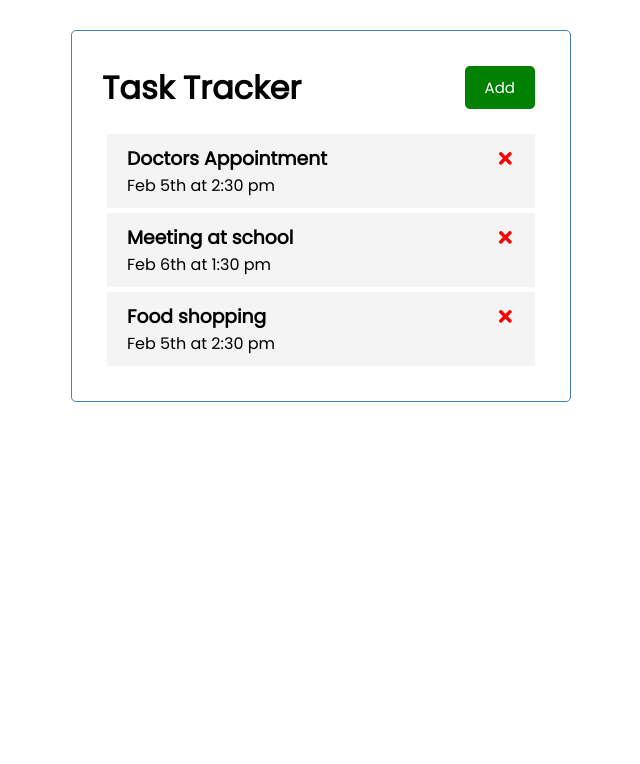
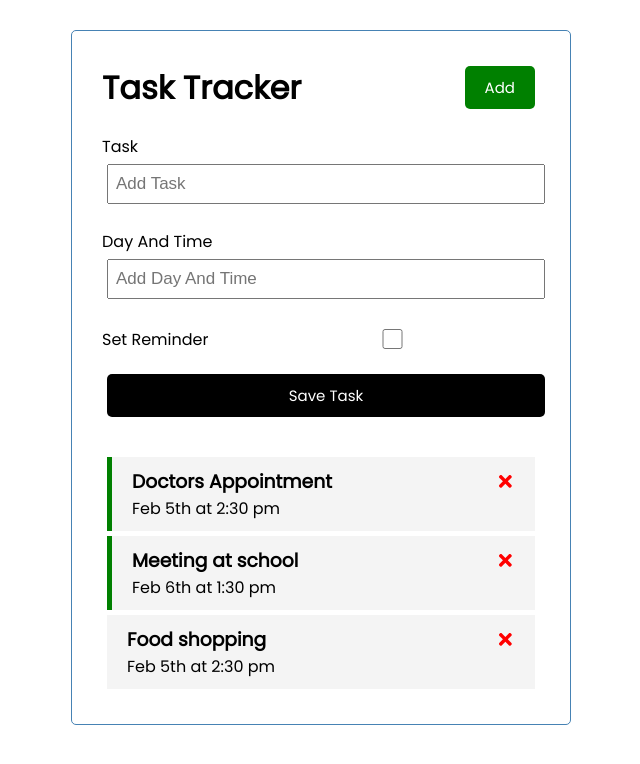
Before and after one commit to tomofficer/react-task-tracker, a React (Create React App) app: page / in a window 1280 px wide. Shown: the top 764 px of the page, without its empty margins (319-959 px from the left). Built offline with nearby package versions, Linux system fonts and the light colour scheme.

Commit message:
State updates, Toggle button updates

```diff
--- a/src/App.js
+++ b/src/App.js
@@ -1,6 +1,7 @@
 import { useState } from 'react';
 import Header from "./components/Header";
 import Tasks from './components/Tasks';
+import AddTask from './components/AddTask';
 
 const App = () => {
 
@@ -23,12 +24,35 @@
             day: 'Feb 5th at 2:30 pm',
             reminder: false,
         },
-    ]);
+  ]);
+
+  //Add Task
+  const addTask = (task) => {
+    const id = Math.floor(Math.random() * 10000) + 1
+
+    const newTask = { id, ...task }
+    setTasks([...tasks, newTask])
+  }
+
+  //Delete task
+  const deleteTask = (id) => {
+    setTasks(tasks.filter((task) => task.id !== id))
+  };
+
+  //Toggle Reminder
+  const toggleReminder = (id) => {
+    setTasks(tasks.map((task) => task.id === id ? { ...task, reminder: !task.reminder } : task))
+  }
 
   return (
     <div className="container">
       <Header />
-      <Tasks tasks={tasks} />
+      <AddTask onAdd={addTask}/>
+      {tasks.length > 0 ?
+        <Tasks tasks={tasks}
+          onDelete={deleteTask}
+          onToggle={toggleReminder}
+        /> : 'No Tasks To Show'}
     </div>
   );
 }
--- /dev/null
+++ b/src/components/AddTask.js
@@ -0,0 +1,51 @@
+import { useState } from 'react';
+
+const AddTask = ({ onAdd }) => {
+
+    const [text, setText] = useState("");
+    const [day, setDay] = useState("");
+    const [reminder, setReminder] = useState(false);
+
+    const onSubmit = (e) => {
+        e.preventDefault()
+
+        if (!text) {
+            alert('Please add a task')
+            return
+        }
+
+        onAdd({ text, day, reminder })
+
+        setText('')
+        setDay('')
+        setReminder(false)
+    }
+
+    return (
+        <form className='add-form' onSubmit={onSubmit}>
+            <div className="form-control">
+                <label>Task</label>
+                <input type="text" placeholder="Add Task"
+                value={text} onChange={(e) => setText(e.target.value)}
+                />
+        </div>
+            <div className="form-control">
+                <label>Day And Time</label>
+                <input type="text" placeholder="Add Day And Time" value={day} onChange={(e) => setDay(e.target.value)}/>
+        </div>
+            <div className="form-control form-control-check">
+                <label>Set Reminder</label>
+                <input type="checkbox"
+                        checked={reminder}
+                        value={reminder} onChange={(e) => setReminder(e.currentTarget.checked)}/>
+            </div>
+
+            <input type="submit"
+                    value="Save Task"
+                    className="btn btn-block"
+            />
+        </form>
+    )
+}
+
+export default AddTask
--- a/src/components/Task.js
+++ b/src/components/Task.js
@@ -1,9 +1,12 @@
 import { FaTimes } from 'react-icons/fa'
 
-const Task = ({ task }) => {
+const Task = ({ task, onDelete, onToggle }) => {
     return (
-        <div className='task'>
-            <h3>{task.text} <FaTimes style={{color: 'red', cursor: 'pointer'}}/></h3>
+        <div className={`task ${task.reminder ? 'reminder' : ''}`} onDoubleClick={() => onToggle(task.id)}>
+            <h3>{task.text} <FaTimes
+                style={{ color: 'red', cursor: 'pointer' }}
+                onClick={() => onDelete(task.id)}
+            /></h3>
             <p>{task.day}</p>
         </div>
     )
--- a/src/components/Tasks.js
+++ b/src/components/Tasks.js
@@ -1,12 +1,12 @@
 import Task from "./Task";
 
-const Tasks = ({ tasks }) => {
+const Tasks = ({ tasks, onDelete, onToggle }) => {
 
 
     return (
         <>
             {tasks.map((task) => (
-                <Task key={task.id} task={task}/>
+                <Task key={task.id} task={task} onDelete={onDelete} onToggle={onToggle} />
             ))}
         </>
     )
```
